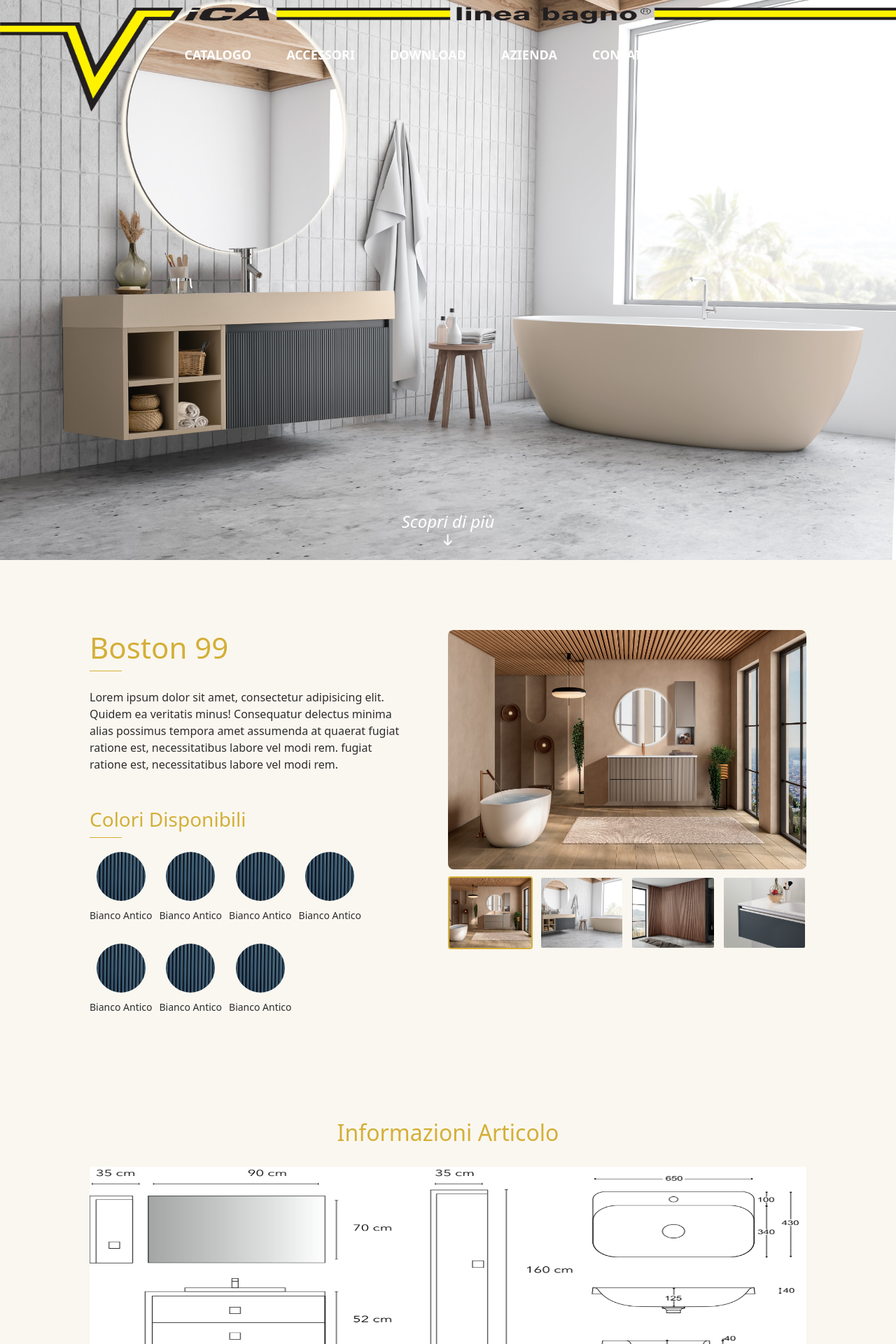
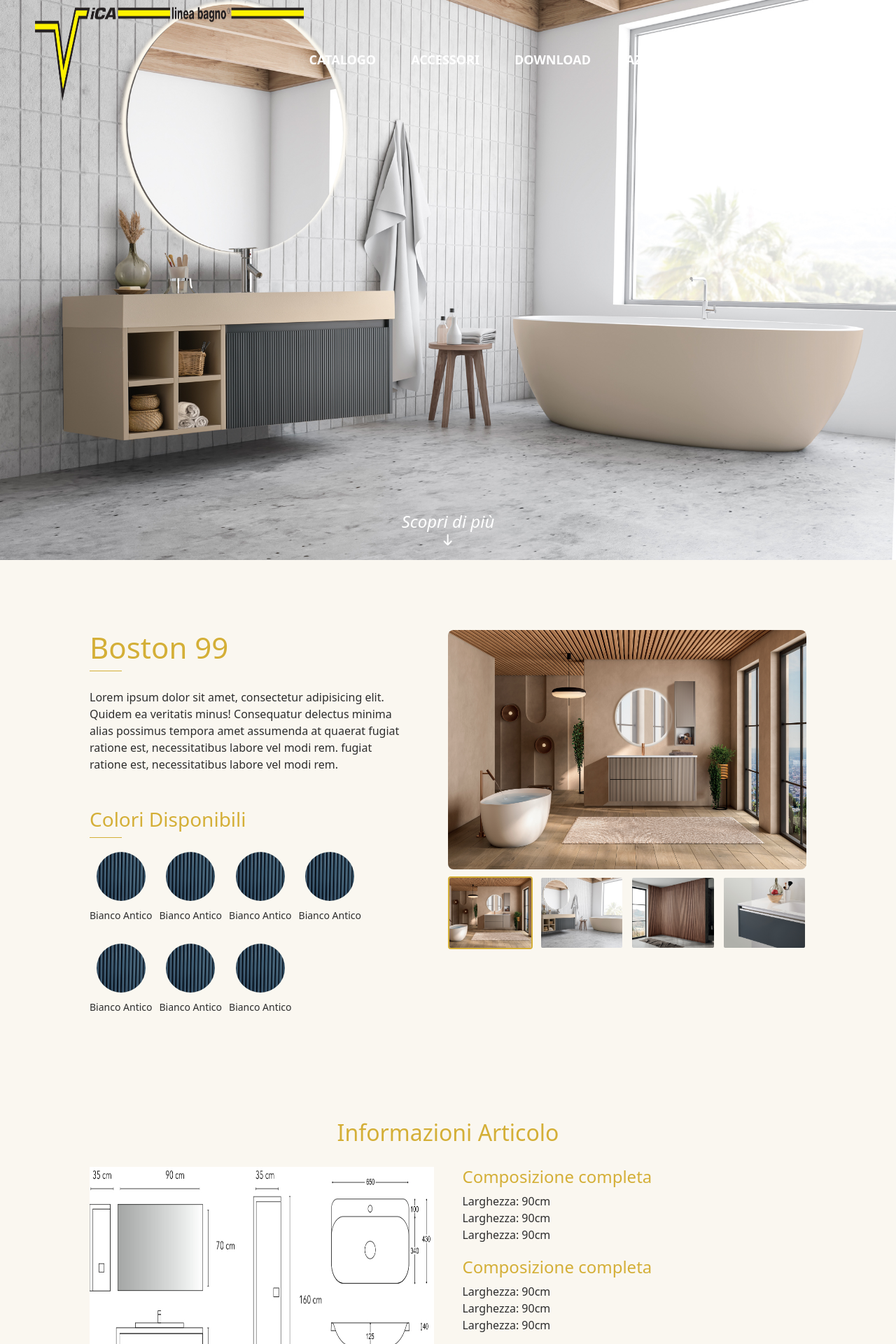
Before and after one commit to giuseppecasaburi/vica_official_fe, a React (Vite) app: page /product in a window 1280 px wide. Shown: the top 1920 px of the page at 70% size. Built offline with nearby package versions, Linux system fonts and the light colour scheme.

Commit message:
refactor: riorganizzazione dei componenti e aggiornamenti ai file CSS per migliorare il layout e la struttura

```diff
--- a/src/components/CtaFinal.jsx
+++ b/src/components/CtaFinal.jsx
@@ -6,9 +6,9 @@ function CtaFinal() {
         <>
             <section id="cta-final">
                 <div id="logo-area">
-                    <div className="container-img">
+                    {/* <div className="container-img">
                         <img src="./Documento224.png" alt="" id="logo-official" />
-                    </div>
+                    </div> */}
                     <TextTyping />
                 </div>
                 <div id="cta-area">
--- a/src/components/FormContact.jsx
+++ b/src/components/FormContact.jsx
@@ -16,16 +16,7 @@ function FormContact() {
                             <p>333 22 55 666</p>
                         </div>
                     </div>
-                    <div className="ballon-row">
-                        <div className="ballon">
-                            <p>Numero Aziendale</p>
-                            <p>333 22 55 666</p>
-                        </div>
-                        <div className="ballon">
-                            <p>Numero Aziendale</p>
-                            <p>333 22 55 666</p>
-                        </div>
-                    </div>
+
 
                     {/* Mobile layout - slider unico */}
                     <div className="ballon-slider">
@@ -37,14 +28,7 @@ function FormContact() {
                             <p>Numero Aziendale</p>
                             <p>333 22 55 666</p>
                         </div>
-                        <div className="ballon">
-                            <p>Numero Aziendale</p>
-                            <p>333 22 55 666</p>
-                        </div>
-                        <div className="ballon">
-                            <p>Numero Aziendale</p>
-                            <p>333 22 55 666</p>
-                        </div>
+
                     </div>
                 </div>
                 <div id="form-contact">
--- a/src/components/InfoProduct.jsx
+++ b/src/components/InfoProduct.jsx
@@ -4,8 +4,11 @@ function InfoProduct() {
             <section id="info-product">
                 <h2>Informazioni Articolo</h2>
                 <div className="retta"></div>
+                <div className="info-area">
+                    <div id="image-block">
                         <img src="./Dallas90_misure.jpg" alt="" />
-                <div className="info-area">
+                    </div>
+                    <div id="text-block">
                         <div className="info-box">
                             <h4>Composizione completa</h4>
                             <span>Larghezza: 90cm</span>
@@ -25,6 +28,7 @@ function InfoProduct() {
                             <span>Larghezza: 90cm</span>
                         </div>
                     </div>
+                </div>
             </section>
         </>
     )
--- a/src/components/NavigationBar.jsx
+++ b/src/components/NavigationBar.jsx
@@ -56,10 +56,12 @@ function NavigationBar() {
 
     return (
         <>
-            <nav className={isNavHidden ? 'hidden' : ''}>
-                <div className="contenitore">
-                    <img src="./Documento224.png" alt="" style={{ mixBlendMode: "color-burn" }} />
+            <nav className={`nav-overlay ${isNavHidden ? 'hidden' : ''}`}>
+                <div id="blocco-genitore">
+                    <div id="blocco-logo">
+                        <img src="./Documento224.png" alt="" style={{ mixBlendMode: "color-burn" }} />
 
+                    </div>
                     {/* Hamburger Button */}
                     <button
                         className={`hamburger ${isMenuOpen ? 'active' : ''}`}
@@ -70,9 +72,7 @@ function NavigationBar() {
                         <span></span>
                         <span></span>
                     </button>
-
-                    {/* Navigation Links */}
-                    <div className={`link-nav ${isMenuOpen ? 'open' : ''}`}>
+                    <div id="blocco-link" className={`link-nav ${isMenuOpen ? 'open' : ''}`}>
                         <Link to={"/catalogues"} className="link-header nav-links" onClick={closeMenu}>Catalogo</Link>
                         <Link to={"/"} className="link-header nav-links" onClick={closeMenu}>Accessori</Link>
                         <Link to={"/catalogues"} className="link-header nav-links" onClick={closeMenu}>Download</Link>
@@ -80,9 +80,6 @@ function NavigationBar() {
                         <Link to={"/contacts"} className="link-header nav-links" onClick={closeMenu}>Contatti</Link>
                         <ThemeToggle />
                     </div>
-
-                    {/* Overlay */}
-                    {isMenuOpen && <div className="overlay" onClick={closeMenu}></div>}
                 </div>
             </nav>
         </>
--- a/src/components/Presentation.jsx
+++ b/src/components/Presentation.jsx
@@ -1,4 +1,5 @@
 import Counter from "./Counter";
+import { Link } from "react-router-dom";
 
 function Presentation() {
     const items = [
@@ -85,7 +86,7 @@ function Presentation() {
                     <div id="company-banner-content">
                         <h2>Affidati a dei professionisti</h2>
                         <p>Contattaci per una consulenza gratuita</p>
-                        <a className="button-link">Contattaci</a>
+                        <Link to={"/contacts"} className="button-link">Contattaci</Link>
                     </div>
                 </div>
             </section>
--- a/src/components/ScrollToTopButton.jsx
+++ b/src/components/ScrollToTopButton.jsx
@@ -7,14 +7,12 @@ const ScrollToTopButton = () => {
 
     useEffect(() => {
         const toggleVisibility = () => {
-            const projectsSection = document.getElementById('box-area');
-            if (projectsSection) {
-                const rect = projectsSection.getBoundingClientRect();
-                setIsVisibile(rect.top <= window.innerHeight / 2);
-            }
+            setIsVisibile(window.scrollY > 300);
         };
 
         window.addEventListener('scroll', toggleVisibility);
+
+        return () => window.removeEventListener('scroll', toggleVisibility);
     }, []);
 
     const scrollToTop = () => {
--- a/src/css/article.css
+++ b/src/css/article.css
@@ -62,7 +62,7 @@
 .cerchio img {
     width: 100%;
     height: 100%;
-    object-fit: cover;
+    /* object-fit: cover; */
 }
 
 .colore p {
--- a/src/css/cta_final.css
+++ b/src/css/cta_final.css
@@ -10,7 +10,7 @@
     height: 100%;
     display: flex;
     flex-direction: column;
-    justify-content: space-between;
+    justify-content: center;
 }
 
 #cta-area {
--- a/src/css/footer.css
+++ b/src/css/footer.css
@@ -91,7 +91,7 @@ footer {
 
 @media screen and (max-width: 1180px) {
     #anchor-img {
-        margin-bottom: 80px;
+        margin-bottom: 150px;
     }
 
     #anchor-link {
--- a/src/css/navigation_bar.css
+++ b/src/css/navigation_bar.css
@@ -2,13 +2,15 @@ nav {
     width: 100%;
     height: 150px;
     position: fixed;
-    /* Cambiato da relative a fixed */
     top: 10px;
     left: 0;
     z-index: 1000;
     transition: transform 0.3s ease;
-    /* Aggiunta transizione */
 }
+
+/* .nav-overlay {
+    background: linear-gradient(to left, rgba(0, 0, 0, 0.5), rgba(0, 0, 0, 0));
+} */
 
 /* Classe per nascondere la navbar */
 nav.hidden {
@@ -20,18 +22,28 @@ img {
     height: 150px;
 }
 
-.contenitore {
+#blocco-genitore {
+    width: 100%;
+    height: 100%;
     display: flex;
-    position: relative;
+    /* justify-content: space-around; */
+    margin: 0 50px;
 }
 
-.link-nav {
-    position: absolute;
-    top: 55%;
-    left: 50%;
-    transform: translate(-50%, -50%);
+#blocco-logo {
+    width: 30%;
+    height: 90%;
+}
+
+#blocco-link {
+    width: 60%;
     display: flex;
-    gap: 100px;
+    justify-content: center;
+    align-items: center;
+}
+
+#blocco-link a {
+    margin-right: 50px;
 }
 
 .link-header {
@@ -108,27 +120,39 @@ img {
     display: none;
 }
 
-@media screen and (max-width: 1280px) {
-    .link-nav {
-        top: 50%;
-        gap: 50px;
+@media screen and (max-width: 1150px) {
+    #blocco-logo {
+        width: 40%;
+    }
+
+    #blocco-link {
+        width: 40%;
+    }
+
+    #blocco-link a {
+        margin-right: 25px;
     }
 }
 
-@media screen and (max-width: 1080px) {
-    .link-nav {
-        top: 50%;
-        gap: 25px;
-    }
-
-    .link-header {
-        font-size: 16px;
+@media screen and (max-width: 950px) {
+    #blocco-link {
+        width: 30%;
     }
 }
 
-@media screen and (max-width: 768px) {
+@media screen and (max-width: 764px) {
+    #blocco-genitore {
+        justify-content: space-around;
+        margin: unset;
+    }
+
     .hamburger {
         display: flex;
+    }
+
+    #blocco-logo {
+        width: unset;
+        height: 90%;
     }
 
     .link-nav {
@@ -136,17 +160,25 @@ img {
         top: 0;
         right: -100%;
         left: auto;
-        width: 250px;
         height: 100vh;
         background-color: rgba(0, 0, 0, 0.95);
         flex-direction: column;
-        justify-content: center;
-        align-items: flex-end;
         padding-right: 40px;
         gap: 30px;
         transform: none;
         transition: right 0.3s ease-in-out;
         z-index: 1000;
+    }
+
+    #blocco-link {
+        width: 250px;
+        display: flex;
+        /* justify-content: none; */
+        align-items: end;
+    }
+
+    #blocco-link a {
+        margin-right: 0;
     }
 
     .link-nav.open {
@@ -184,7 +216,7 @@ img {
         right: 30px;
     }
 
-    .link-nav {
+    #blocco-link {
         width: 180px;
     }
 }
--- a/src/css/product.css
+++ b/src/css/product.css
@@ -39,20 +39,30 @@
     color: var(--color-oro);
 }
 
-#info-product img {
-    height: 300px;
-}
-
 .info-area {
     display: flex;
     width: 100%;
     justify-content: space-between;
 }
 
+#image-block {
+    width: 48%;
+}
+
+#image-block img {
+    width: 100%;
+    height: 100%;
+}
+
+#text-block {
+    width: 48%;
+    height: 100%;
+}
+
 .info-box {
     display: flex;
     flex-direction: column;
-    margin-top: 20px;
+    margin-bottom: 20px;
 }
 
 .info-box span {
@@ -90,11 +100,34 @@
         scroll-snap-align: start;
         margin: 0 !important;
     }
+
+    .info-area {
+        flex-direction: column;
+    }
+
+    #image-block {
+        width: 100%;
+        margin: 0 auto;
+    }
+
+    #text-block {
+        width: 100%;
+        display: flex;
+        justify-content: space-between;
+    }
+
+    #text-block {
+        margin-top: 20px;
+    }
 }
 
-@media screen and (max-width: 700px) {
-    .info-area {
-        flex-direction: column;
+@media screen and (max-width: 650px) {
+    #text-block {
+        display: block;
+    }
+
+    .info-box:nth-child(1) {
+        margin-top: 20px;
     }
 }
 
```
Lines whose indentation alone changed are shown as unchanged.
